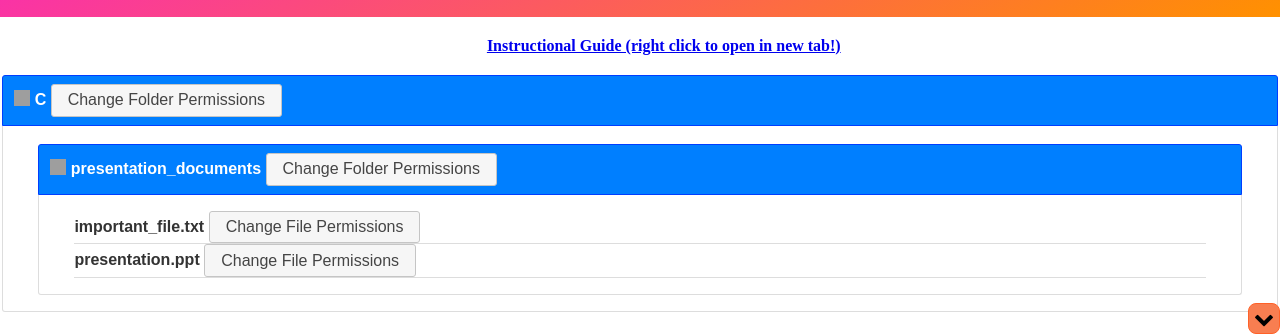
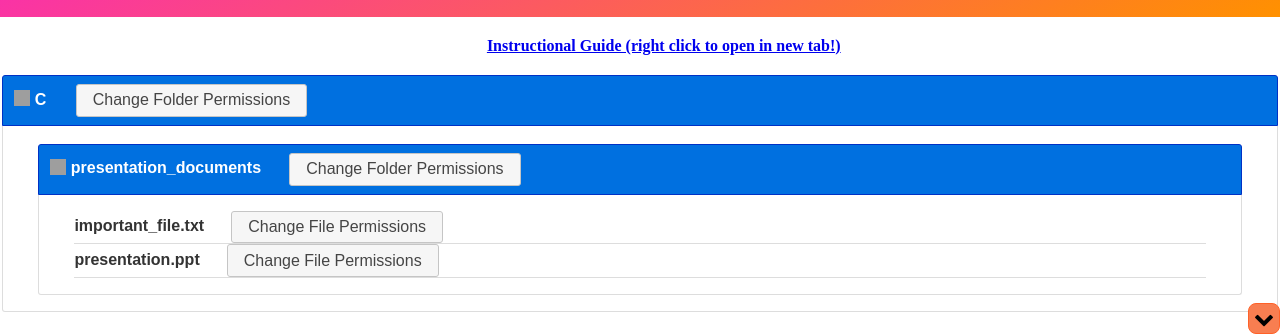
Before and after one commit to cse256-sp2023/problem-solving-project-mc-bri-maya, a website: page wrapper_add_new_user.html in a window 1280 px wide. Shown: the part 466-800 px from the top of the page. Drawn offline with nearby package versions, Linux system fonts and the light colour scheme; grey boxes are pictures that could not be loaded; a web font is replaced by a local one.

Commit message:
Increased contrast because my eyes hurt from looking at the og

```diff
--- a/fileperms_style.css
+++ b/fileperms_style.css
@@ -8,8 +8,17 @@
 }
 
 .ui-selected {
-    background: #007fff;
+    background: #0070e0;
     color: white;
+}
+
+.ui-state-active, .ui-widget-content .ui-state-active {
+    background-color: #0070e0;
+    border: 1px solid #0031c5;
+}
+
+.ui-accordion strong {
+    padding-right: 2%;
 }
 
 .footer {
```
